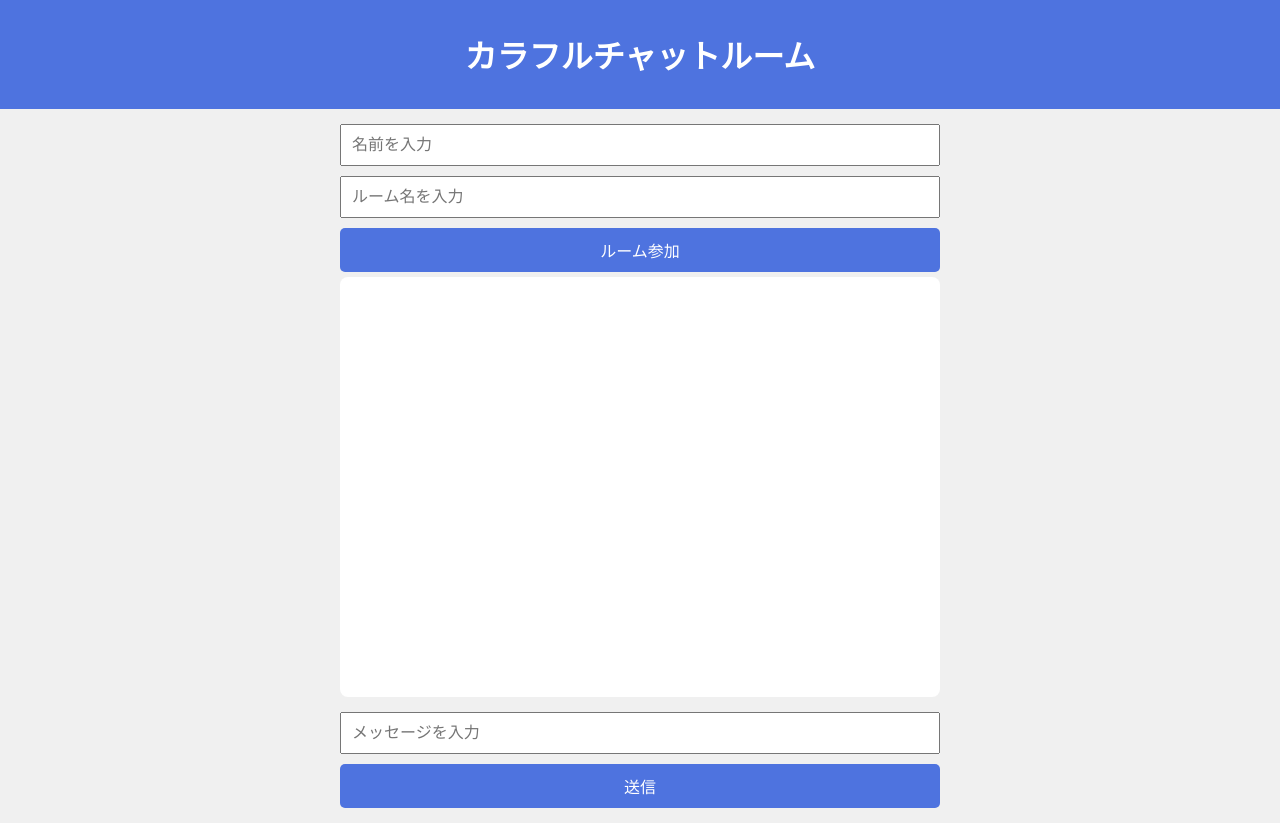
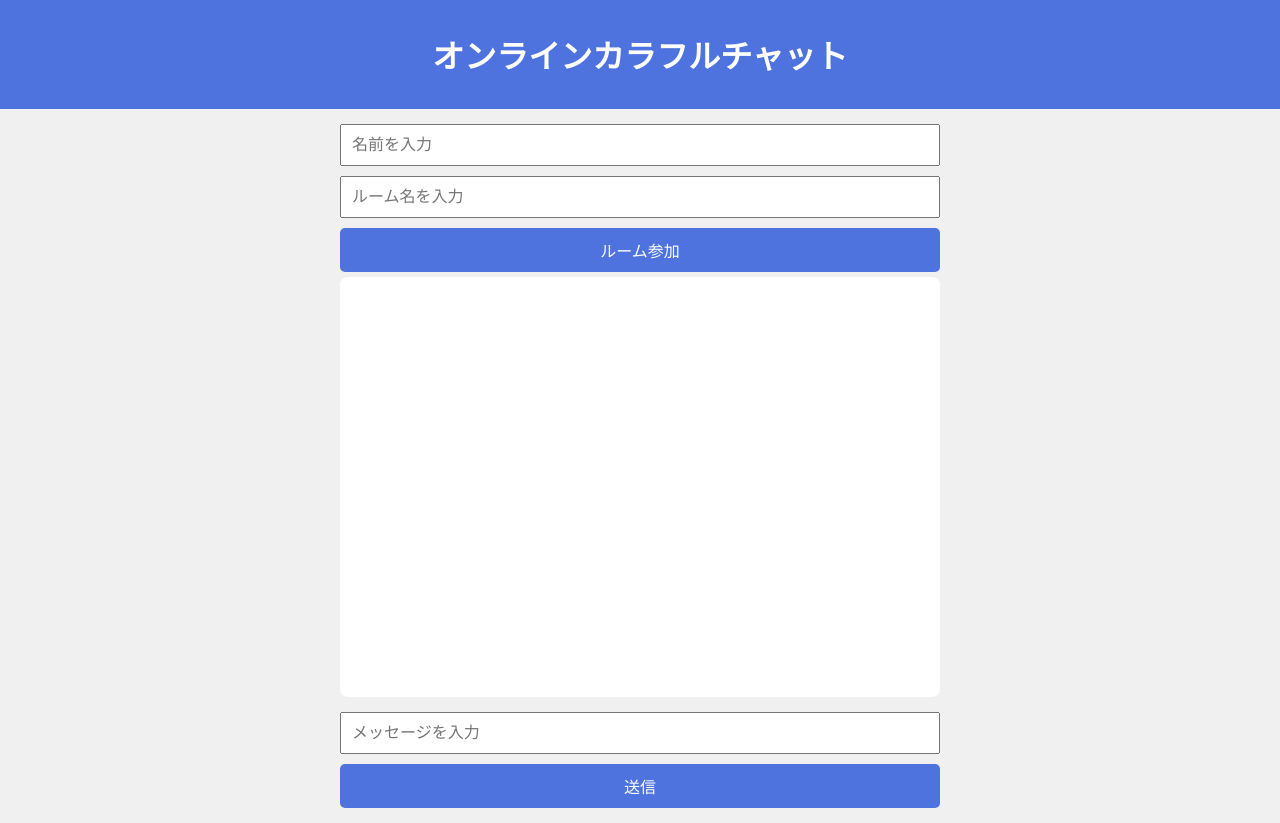
Before and after one commit to novelstar354/x, a plain HTML site: page index.html in a window 1280 px wide. Drawn offline with Linux system fonts and the light colour scheme.

Commit message:
Update index.html

```diff
--- a/index.html
+++ b/index.html
@@ -2,7 +2,7 @@
 <html lang="ja">
 <head>
 <meta charset="UTF-8">
-<title>カラフルチャットルーム</title>
+<title>オンラインカラフルチャット</title>
 <meta name="viewport" content="width=device-width, initial-scale=1.0">
 <script src="https://www.gstatic.com/firebasejs/9.23.0/firebase-app-compat.js"></script>
 <script src="https://www.gstatic.com/firebasejs/9.23.0/firebase-database-compat.js"></script>
@@ -71,7 +71,7 @@ button:hover { background:#2e59d9; }
 <body>
 
 <header>
-  <h1>カラフルチャットルーム</h1>
+  <h1>オンラインカラフルチャット</h1>
 </header>
 
 <div class="container">
```
